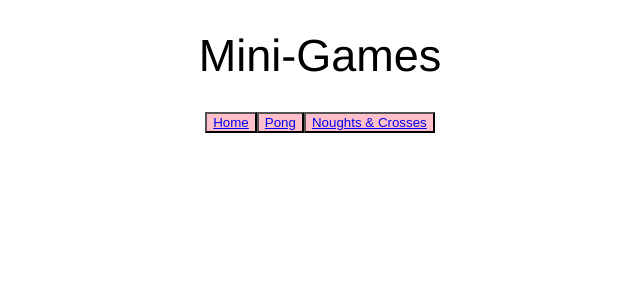
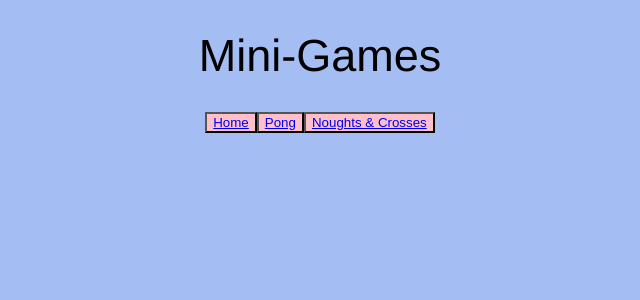
Before and after one commit to bellaroyle/mini-games, a React (Create React App) app: page / in a window 1280 px wide. Shown: the top 300 px of the page, without its empty margins (320-960 px from the left). Built offline with nearby package versions, Linux system fonts and the light colour scheme.

Commit message:
added background color

```diff
--- a/src/App.css
+++ b/src/App.css
@@ -5,6 +5,7 @@
 body {
   text-align: center;
   font-family: 'Helvetica';
+  background-color: #a4bef3;
 }
 
 h1 {
```
